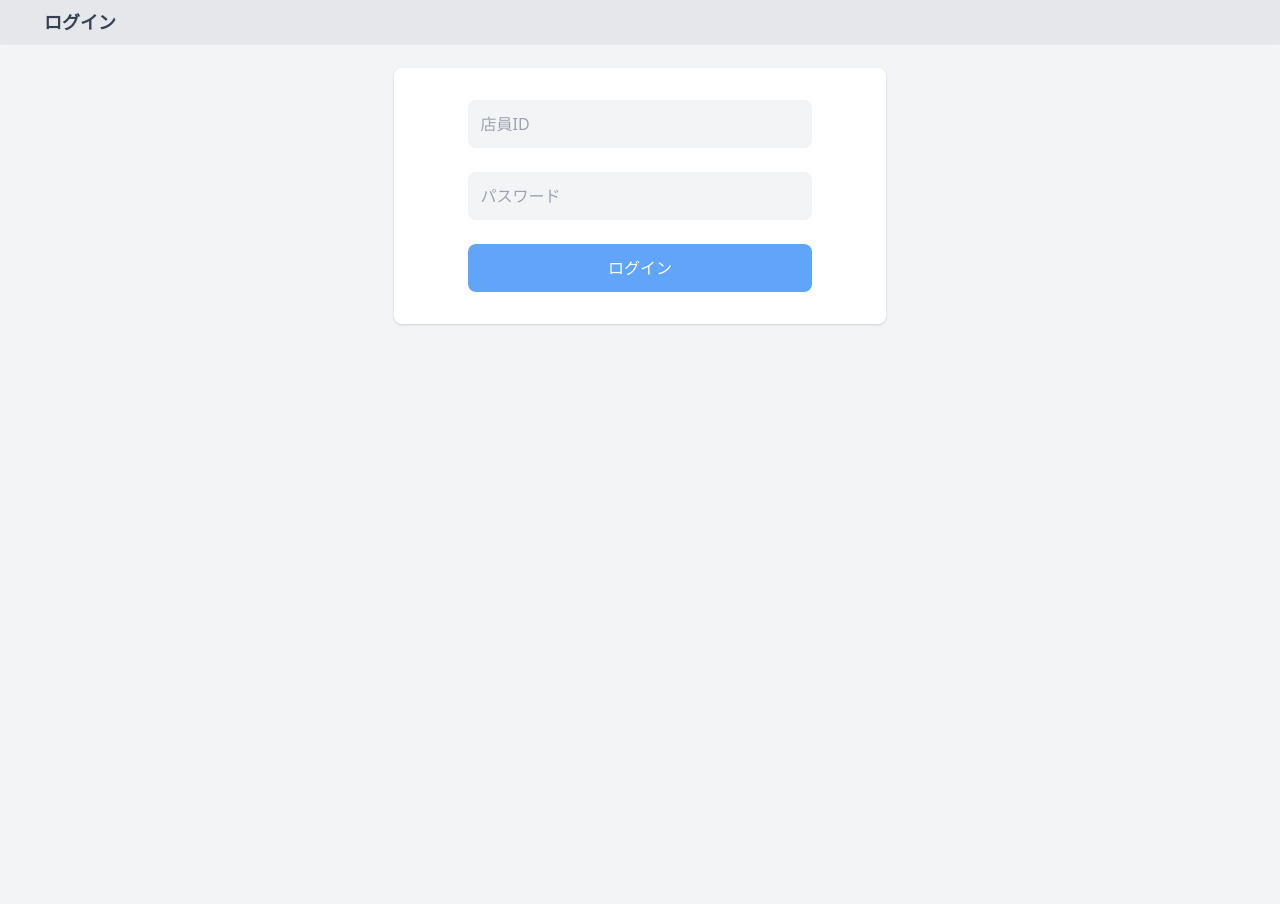
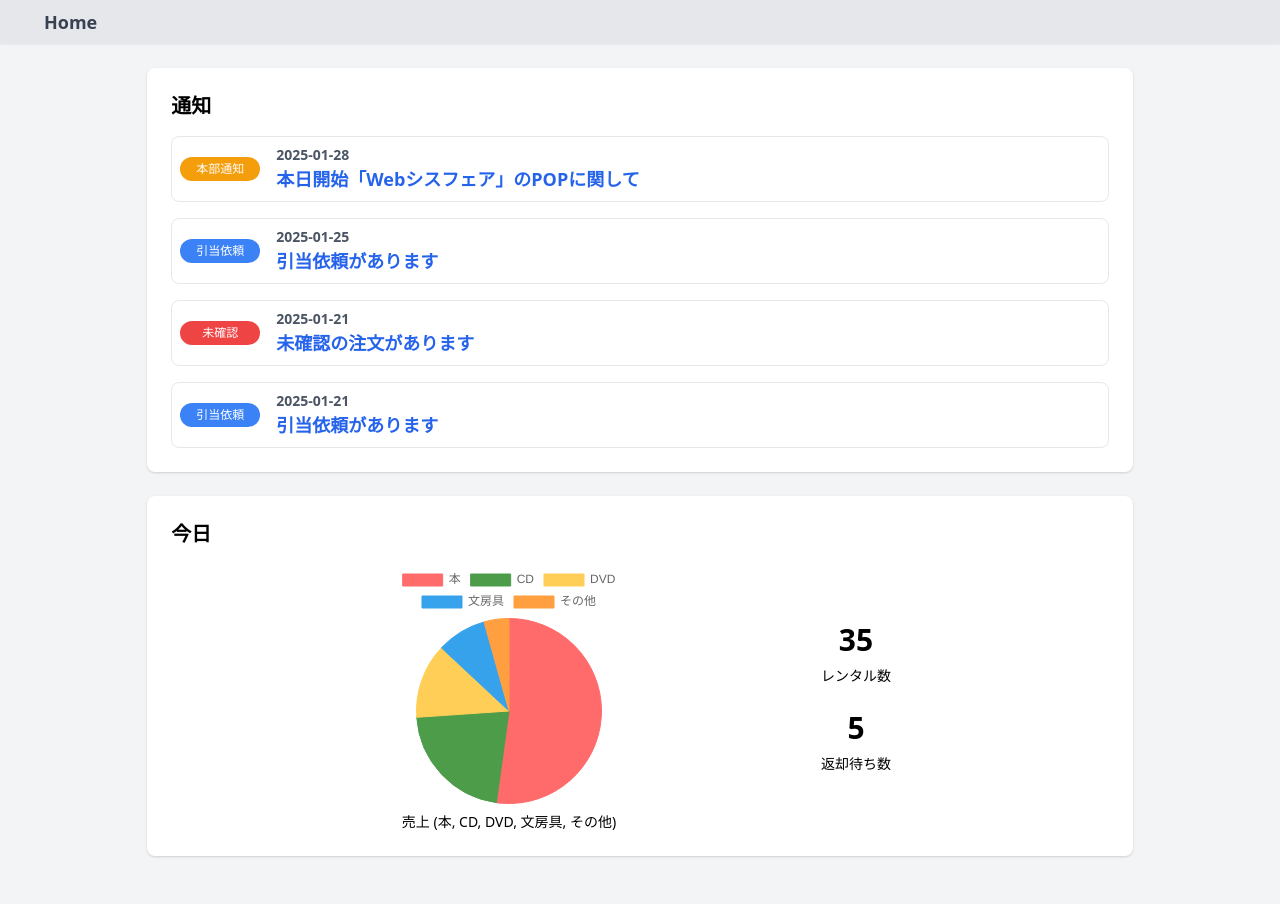
Before and after one commit to aska666/bookstore_app, a Flask app: page /home in a window 1280 px wide. Shown: the part 64-968 px from the top of the page. Before the commit the page ends 389 px from the top, so only its background shows below. Run offline with Flask 3, Linux system fonts and the light colour scheme; some libraries are stand-ins or nearby versions.

Commit message:
Update home.html

```diff
--- a/app/templates/home.html
+++ b/app/templates/home.html
@@ -1,35 +1,77 @@
 {% extends "base.html" %}
 
-{% block page_title %}ログイン{% endblock %}
+{% block page_title %}
+    Home
+{% endblock %}
 
 {% block content %}
 <div class="flex justify-center items-center">
-    <div class="bg-white w-2/5 rounded-lg shadow p-8">
-        <form method="POST" action="{{ url_for('main.login') }}" class="space-y-6">
-            <div class="flex justify-center">
-                <input
-                    type="text"
-                    name="employee_id"
-                    class="w-4/5 bg-gray-100 rounded-lg p-3 text-gray-800 focus:outline-none focus:ring-2 focus:ring-blue-500"
-                    placeholder="店員ID"
-                    required>
+    <div class="bg-white w-4/5 rounded-lg shadow p-6 mb-6">
+
+        <h2 class="text-xl font-bold mb-4">通知</h2>
+        <div class="space-y-4">
+            <div class="flex justify-between items-center p-2 border rounded-lg">
+                <div class="flex items-center gap-4">
+                    <span class="px-3 py-1 w-20 text-white bg-yellow-500 rounded-full text-center text-xs">本部通知</span>
+                    <div>
+                        <p class="text-sm font-semibold text-gray-600">2025-01-28</p>
+                        <a href="#" class="text-lg font-bold text-blue-600 hover:text-blue-800">本日開始「Webシスフェア」のPOPに関して</a>
+                    </div>
+                </div>
             </div>
-            <div class="flex justify-center">
-                <input
-                    type="password"
-                    name="password"
-                    class="w-4/5 bg-gray-100 rounded-lg p-3 text-gray-800 focus:outline-none focus:ring-2 focus:ring-blue-500"
-                    placeholder="パスワード"
-                    required>
+            <div class="flex justify-between items-center p-2 border rounded-lg">
+                <div class="flex items-center gap-4">
+                    <span class="px-3 py-1 w-20 text-white bg-blue-500 rounded-full text-center text-xs">引当依頼</span>
+                    <div>
+                        <p class="text-sm font-semibold text-gray-600">2025-01-25</p>
+                        <a href="#" class="text-lg font-bold text-blue-600 hover:text-blue-800">引当依頼があります</a>
+                    </div>
+                </div>
             </div>
-            <div class="flex justify-center">
-                <button
-                    type="submit"
-                    class="w-4/5 bg-blue-400 text-white py-3 rounded-lg hover:bg-blue-500 focus:outline-none focus:ring-2 focus:ring-blue-500">
-                    ログイン
-                </button>
+            <div class="flex justify-between items-center p-2 border rounded-lg">
+                <div class="flex items-center gap-4">
+                    <span class="px-3 py-1 w-20 text-white bg-red-500 rounded-full text-center text-xs">未確認</span>
+                    <div>
+                        <p class="text-sm font-semibold text-gray-600">2025-01-21</p>
+                        <a href="#" class="text-lg font-bold text-blue-600 hover:text-blue-800">未確認の注文があります</a>
+                    </div>
+                </div>
             </div>
-        </form>
+            <div class="flex justify-between items-center p-2 border rounded-lg">
+                <div class="flex items-center gap-4">
+                    <span class="px-3 py-1 w-20 text-white bg-blue-500 rounded-full text-center text-xs">引当依頼</span>
+                    <div>
+                        <p class="text-sm font-semibold text-gray-600">2025-01-21</p>
+                        <a href="#" class="text-lg font-bold text-blue-600 hover:text-blue-800">引当依頼があります</a>
+                    </div>
+                </div>
+            </div>
+        </div>
+
+    </div>
+</div>
+
+<div class="flex justify-center items-center">
+    <div class="bg-white w-4/5 rounded-lg shadow p-6 mb-6">
+        <h2 class="text-xl font-bold mb-4">今日</h2>
+        <div class="flex justify-center items-center gap-48">
+
+            <div class="flex flex-col items-center">
+                <canvas id="salesChart" class="w-full max-w-[500px] h-60"></canvas>
+                <p class="mt-2 text-sm">売上 (本, CD, DVD, 文房具, その他)</p>
+            </div>
+
+            <div class="flex flex-col items-center justify-center">
+                <div class="flex flex-col items-center mb-6">
+                    <div class="text-3xl font-semibold mb-2">35</div>
+                    <p class="text-sm">レンタル数</p>
+                </div>
+                <div class="flex flex-col items-center">
+                    <div class="text-3xl font-semibold mb-2">5</div>
+                    <p class="text-sm">返却待ち数</p>
+                </div>
+            </div>
+        </div>
     </div>
 </div>
 {% endblock %}
```
